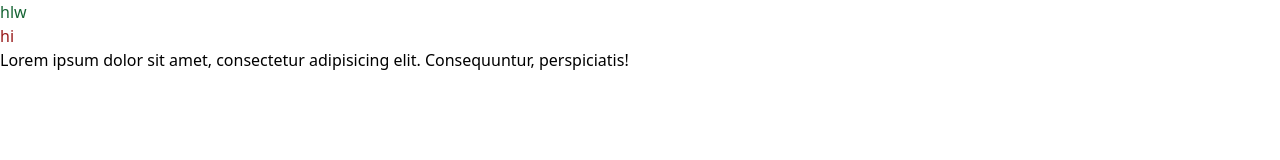
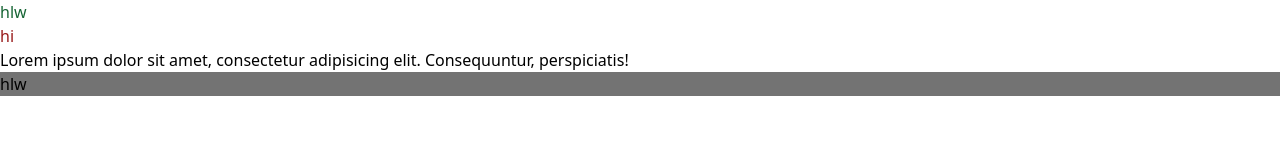
Before and after one commit to naimajannat121/TGTailwind, a plain HTML site: page index.html in a window 1280 px wide. Drawn offline with nearby package versions, Linux system fonts and the light colour scheme.

Commit message:
backround color done

```diff
--- a/index.html
+++ b/index.html
@@ -10,5 +10,7 @@
     <h1 class="text-green-800">hlw</h1>
     <h2 class="text-red-800">hi</h2>
     <p>Lorem ipsum dolor sit amet, consectetur adipisicing elit. Consequuntur, perspiciatis!</p>
+
+    <h1 class="bg-neutral-500">hlw</h1>
 </body>
 </html>
```
